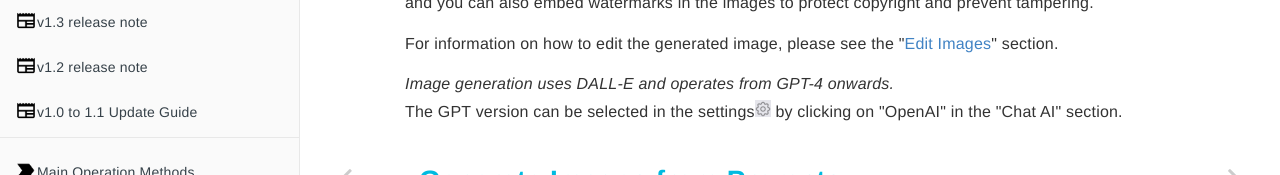
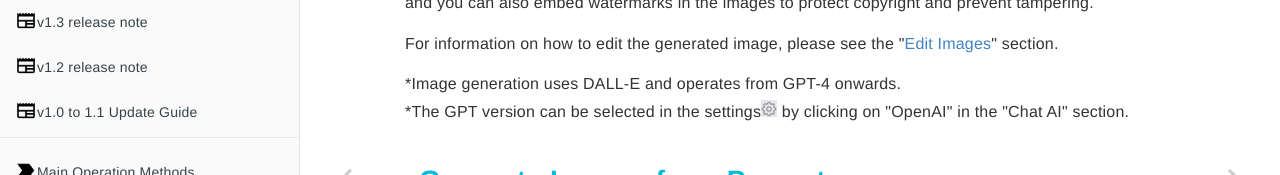
Before and after one commit to TomonoriHattori/ailia-DX-Insight-description-EN, a website with bundled scripts: page GenerateImage.html in a window 1280 px wide. Shown: the part 246-421 px from the top of the page. Built offline with nearby package versions, Linux system fonts and the light colour scheme.

Commit message:
Update GenerateImage.html

```diff
--- a/GenerateImage.html
+++ b/GenerateImage.html
@@ -848,8 +848,8 @@
 <p>Images can be generated using AI based on text entered in the chat box.<br>
 ailia DX Insight also allows you to edit the generated images to make them closer to your desired look, and you can also embed watermarks in the images to protect copyright and prevent tampering.<br></p>
 <p>For information on how to edit the generated image, please see the &quot;<a href="EditImage.html">Edit Images</a>&quot; section.<be></be></p>
-<p><em>Image generation uses DALL-E and operates from GPT-4 onwards.<br>
-</em>The GPT version can be selected in the settings<img src="img/icon_gear.png" alt="歯車"> by clicking on &quot;OpenAI&quot; in the &quot;Chat AI&quot; section.<br></p>
+<p>*Image generation uses DALL-E and operates from GPT-4 onwards.<br>
+*The GPT version can be selected in the settings<img src="img/icon_gear.png" alt="歯車"> by clicking on &quot;OpenAI&quot; in the &quot;Chat AI&quot; section.<br></p>
 <h2 id="generate-images-from-prompts">Generate Images from Prompts</h2>
 <p>You can generate images from keywords or text.</p>
 <ol>
```
